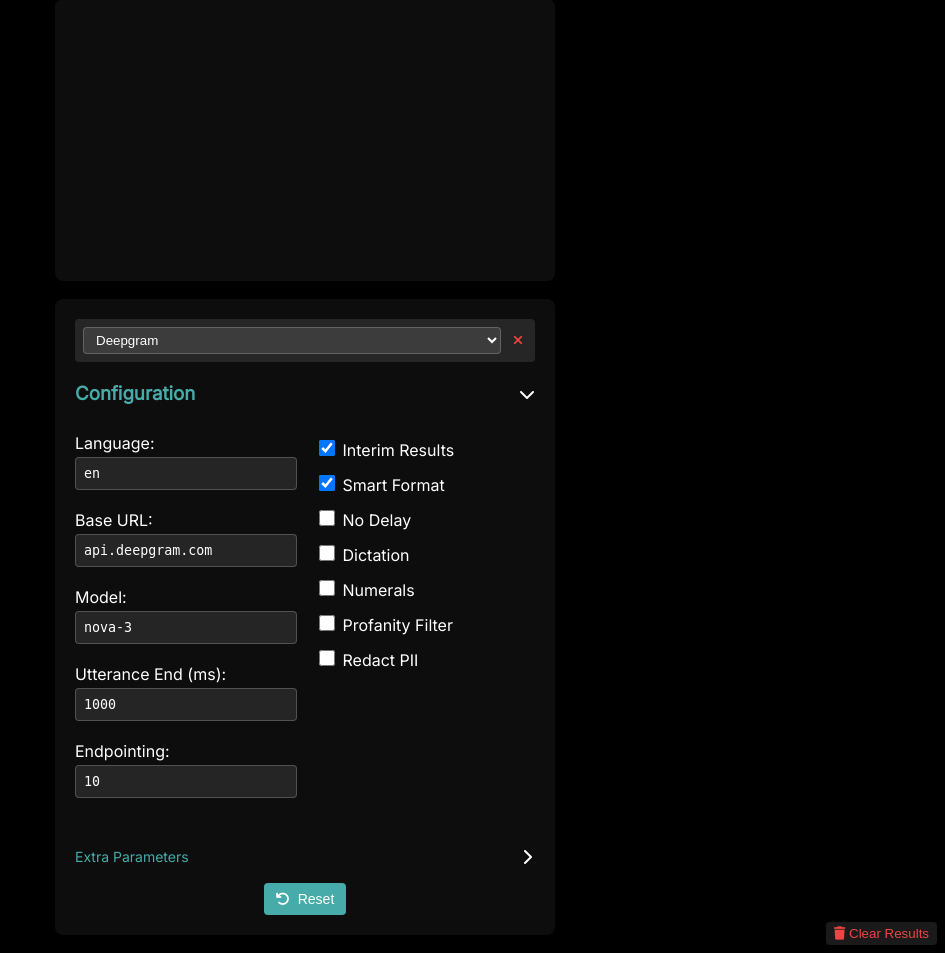
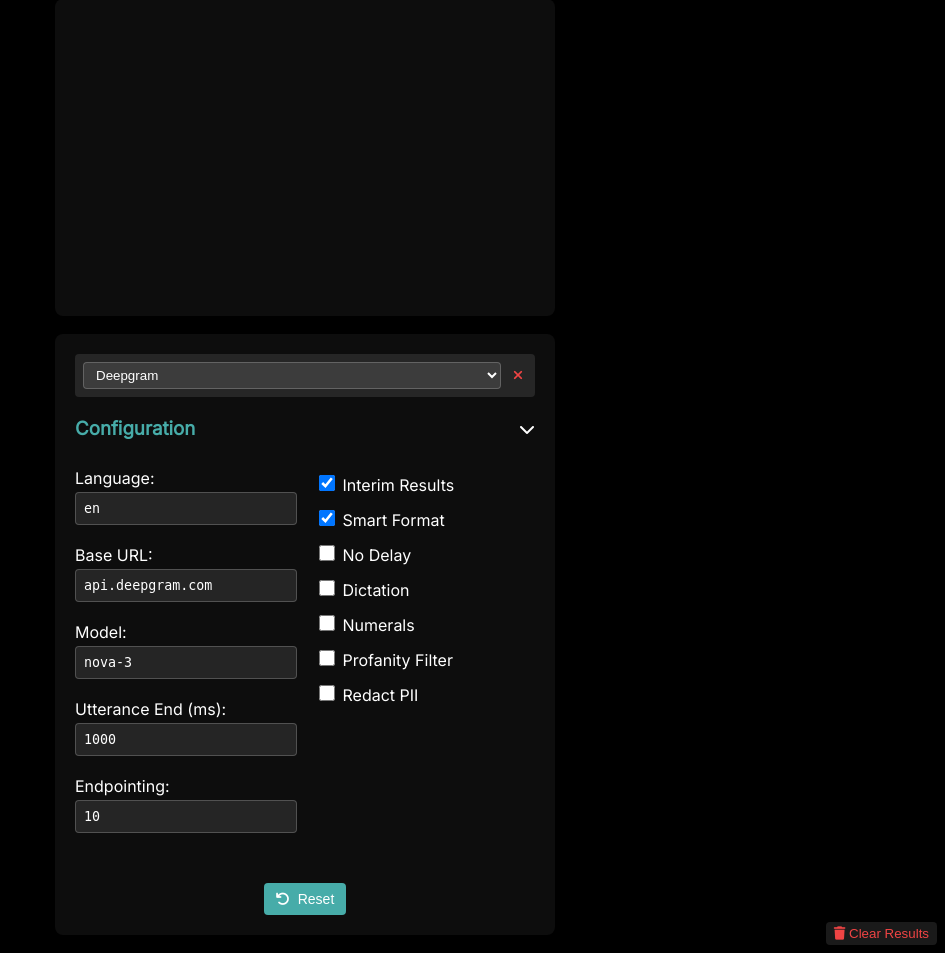
Before and after one commit to Jacob-Lasky/deepgram-python-stt-comparisons, a Flask app: page / in a window 1280 px wide. Shown: the part 173-1126 px from the top of the page, without its empty margins (335-1280 px from the left). Run offline with Flask 3, Linux system fonts and the light colour scheme; some libraries are stand-ins or nearby versions.

Commit message:
Remove extra parameters functionality and related UI components

```diff
--- a/static/config/providers/deepgram.json
+++ b/static/config/providers/deepgram.json
@@ -10,6 +10,5 @@
     "dictation": false,
     "numerals": false,
     "profanity_filter": false,
-    "redact": false,
-    "extra": {}
+    "redact": false
 }
--- a/static/config/providers/microsoft.json
+++ b/static/config/providers/microsoft.json
@@ -1,5 +1,4 @@
 {
     "language": "en-US",
-    "interim_results": true,
-    "extra": {}
+    "interim_results": true
 }
--- a/static/script.js
+++ b/static/script.js
@@ -230,14 +230,6 @@
                     if (input) input.value = value;
                 }
             }
-
-            // Update extra params if present
-            if (config.extra && Object.keys(config.extra).length > 0) {
-                const extraParams = provider.getElement('.extraParams');
-                if (extraParams) {
-                    extraParams.value = JSON.stringify(config.extra, null, 2);
-                }
-            }
         })
 }
 
@@ -261,14 +253,6 @@
                 } else if (key !== 'extra') {
                     const input = provider.getElement(`.${key}`);
                     if (input) input.value = value;
-                }
-            }
-
-            // Update extra params if present
-            if (config.extra && Object.keys(config.extra).length > 0) {
-                const extraParams = provider.getElement('.extraParams');
-                if (extraParams) {
-                    extraParams.value = JSON.stringify(config.extra, null, 2);
                 }
             }
         })
@@ -416,21 +400,6 @@
         }
     });
 
-    // Get extra parameters
-    const extraParamsInput = provider.getElement('.extraParams');
-    if (extraParamsInput && extraParamsInput.value) {
-        try {
-            const extraParams = JSON.parse(extraParamsInput.value);
-            config.extra = extraParams;
-        } catch (e) {
-            console.error('Invalid JSON in extra parameters:', e);
-            // Use empty object as fallback
-            config.extra = {};
-        }
-    } else {
-        config.extra = {};
-    }
-
     console.log(`Generated config for ${providerType}:`, config);
     return config;
 }
@@ -453,16 +422,6 @@
             if (chevron) chevron.style.transform = 'rotate(0deg)';
         }
     });
-}
-
-function toggleExtraParams(element) {
-    const header = element.closest('.extra-params-header');
-    const content = header.nextElementSibling;
-    content.classList.toggle('collapsed');
-    const chevron = header.querySelector('i');
-    if (chevron) {
-        chevron.style.transform = content.classList.contains('collapsed') ? 'rotate(-90deg)' : 'rotate(0deg)';
-    }
 }
 
 function updateConfigPanelForProvider(provider, providerType) {
@@ -742,36 +701,3 @@
             });
         }
     });
-
-    // Add event listener for extra params
-    const extraParams = provider.getElement('.extraParams');
-    if (extraParams) {
-        extraParams.addEventListener('blur', () => {
-            try {
-                const rawJson = extraParams.value || '{}';
-                // Parse the raw JSON string to handle duplicate keys
-                const processedExtra = {};
-                try {
-                    const parsed = JSON.parse(rawJson);
-                    Object.entries(parsed).forEach(([key, value]) => {
-                        processedExtra[key] = value;
-                    });
-                } catch (e) {
-                    console.warn('Invalid JSON in extra params');
-                    return;
-                }
-
-                // Update the textarea with properly formatted JSON
-                extraParams.value = JSON.stringify(processedExtra, null, 2);
-
-                // Only mark as changed if there are actual extra params
-                if (Object.keys(processedExtra).length > 0) {
-                    provider.changedParams.add('extraParams');
-                } else {
-                    provider.changedParams.delete('extraParams');
-                }
-            } catch (e) {
-                console.warn('Invalid JSON in extra params');
-            }
-        });
-    }
--- a/static/style.css
+++ b/static/style.css
@@ -260,42 +260,6 @@
 .extra-params-header.collapsed i {
   transform: rotate(0deg);
 }
-
-.extraParams {
-  width: calc(100% - 16px);
-  min-height: 60px;
-  padding: 8px;
-  background: rgba(255, 255, 255, 0.1);
-  border: 1px solid rgba(255, 255, 255, 0.2);
-  border-radius: 4px;
-  color: #fff;
-  font-family: monospace;
-  font-size: 14px;
-  display: block;
-  margin-top: 4px;
-  height: 80px;
-  resize: vertical;
-}
-
-#extraParams::placeholder {
-  color: rgba(255, 255, 255, 0.5);
-}
-
-/* .url-display {
-  width: 100%;
-  padding: 12px;
-  background: rgba(255, 255, 255, 0.08);
-  border-radius: 8px;
-  font-family: monospace;
-  color: #47aca9;
-  font-size: 14px;
-  white-space: pre-line;
-  word-break: keep-all;
-  box-sizing: border-box;
-  position: relative;
-  max-height: 30vh;
-  overflow-y: auto;
-} */
 
 .url-buttons {
   position: absolute;
--- a/templates/index.html
+++ b/templates/index.html
@@ -113,15 +113,6 @@
                       </label>
                     </div>
                   </div>
-                  <div class="extra-params">
-                    <div class="extra-params-header" onclick="toggleExtraParams(this)">
-                      <h3>Extra Parameters</h3>
-                      <i class="fas fa-chevron-down"></i>
-                    </div>
-                    <div class="extra-params-content collapsed">
-                      <textarea class="extraParams" placeholder="{}"></textarea>
-                    </div>
-                  </div>
                   <div class="config-actions">
                     <button type="button" class="reset-button">
                       <i class="fas fa-undo"></i> Reset
```
